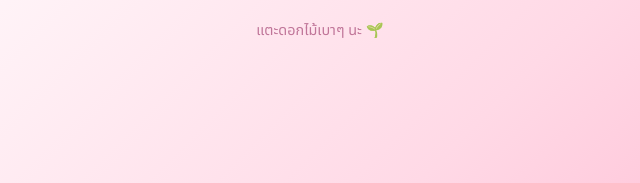
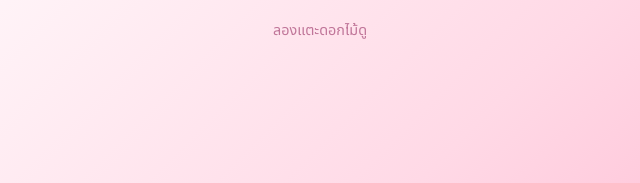
Before and after one commit to Raptor-dmc/Flower_1, a plain HTML site: page index.html in a window 1280 px wide. Shown: the part 536-719 px from the top of the page, 320-960 px from the left. Drawn offline with Linux system fonts and the light colour scheme.

Commit message:
Update index.html

```diff
--- a/index.html
+++ b/index.html
@@ -310,7 +310,7 @@
         </g>
       </svg>
     </div>
-    <div id="intro-hint">แตะดอกไม้เบาๆ นะ 🌱</div>
+    <div id="intro-hint">ลองแตะดอกไม้ดู</div>
   </section>
 
   <!-- 2. LYRICS -->
@@ -529,7 +529,7 @@ let tapCount = 0;
 const introSection = screens.intro;
 const flowerWrap = document.querySelector('.flower-wrap');
 const introHint = document.getElementById('intro-hint');
-const hintMessages = ['แตะดอกไม้เบาๆ นะ 🌱', 'เก่งมาก แตะอีกที!', 'อีกนิดเดียว!'];
+const hintMessages = ['ลองแตะดอกไม้ดู', 'เก่งมาก แตะอีกที!', 'อีกนิดเดียว!'];
 
 function bounceFlower(){
   flowerWrap.classList.remove('tap-bounce');
```
